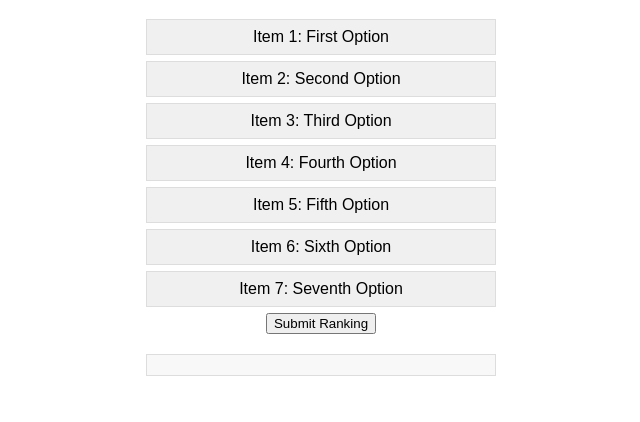
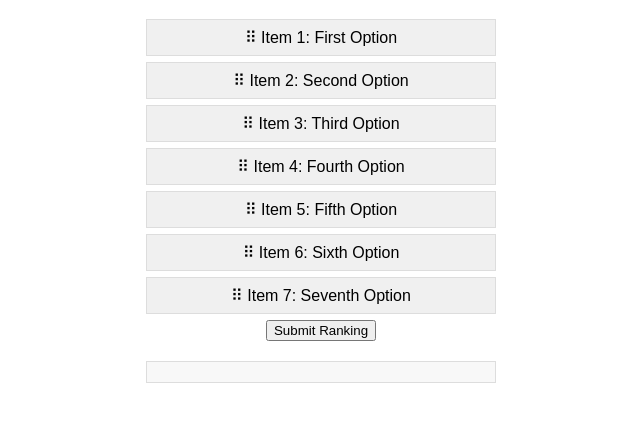
Before and after one commit to povjuc/Ranking, a plain HTML site: page index.html in a window 1280 px wide. Shown: the part 126-548 px from the top of the page, without its empty margins (319-959 px from the left). Drawn offline with Linux system fonts and the light colour scheme.

Commit message:
Update index.html

```diff
--- a/index.html
+++ b/index.html
@@ -10,13 +10,13 @@
     <div class="container">
         <h1>Rank the Items by Dragging Them</h1>
         <ul id="rankingList" class="ranking-list">
-            <li draggable="true" id="item1">Item 1: First Option</li>
-            <li draggable="true" id="item2">Item 2: Second Option</li>
-            <li draggable="true" id="item3">Item 3: Third Option</li>
-            <li draggable="true" id="item4">Item 4: Fourth Option</li>
-            <li draggable="true" id="item5">Item 5: Fifth Option</li>
-            <li draggable="true" id="item6">Item 6: Sixth Option</li>
-            <li draggable="true" id="item7">Item 7: Seventh Option</li>
+            <li draggable="true" id="item1"><span class="handle">⠿</span> Item 1: First Option</li>
+            <li draggable="true" id="item2"><span class="handle">⠿</span> Item 2: Second Option</li>
+            <li draggable="true" id="item3"><span class="handle">⠿</span> Item 3: Third Option</li>
+            <li draggable="true" id="item4"><span class="handle">⠿</span> Item 4: Fourth Option</li>
+            <li draggable="true" id="item5"><span class="handle">⠿</span> Item 5: Fifth Option</li>
+            <li draggable="true" id="item6"><span class="handle">⠿</span> Item 6: Sixth Option</li>
+            <li draggable="true" id="item7"><span class="handle">⠿</span> Item 7: Seventh Option</li>
         </ul>
         <button onclick="submitRanking()">Submit Ranking</button>
         <div id="results"></div>
```
